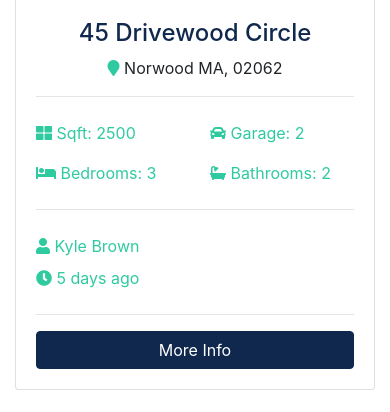
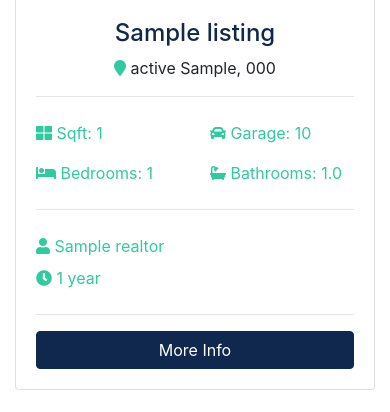
Before and after one commit to shubhangi2803/Django_Project, a Django app: page / in a window 390 px wide. Shown: the part 1194-1606 px from the top of the page. Run offline with Django 3.2, Linux system fonts and the light colour scheme; tables that the repository leaves empty hold one stand-in row (values such as "Sample post"); grey boxes marked "Sample" are stand-in pictures.

Commit message:
made home page and about page dynamic

```diff
--- a/pages/views.py
+++ b/pages/views.py
@@ -1,8 +1,20 @@
 from django.shortcuts import render
 from django.http import HttpResponse
+from listings.models import Listing
+from realtors.models import Realtor
 
 def index(request):
-    return render(request,'pages/index.html')
+    listings = Listing.objects.order_by("-list_date").filter(is_published=True)[:3]
+    context = {
+        'listings': listings
+    }
+    return render(request,'pages/index.html', context)
 
 def about(request):
-    return render(request,'pages/about.html')
+    realtors = Realtor.objects.order_by("-hire_date")
+    mvp_realtors = Realtor.objects.all().filter(is_mvp=True)
+    context = {
+        'realtors': realtors,
+        'mvp_realtors': mvp_realtors
+    }
+    return render(request,'pages/about.html', context)
--- a/realtors/admin.py
+++ b/realtors/admin.py
@@ -2,8 +2,10 @@ from django.contrib import admin
 from .models import Realtor
 
 class RealtorAdmin(admin.ModelAdmin):
-    list_display = ('id', 'name', 'email', 'hire_date')
+    list_display = ('id', 'name', 'email', 'hire_date', 'is_mvp')
     list_display_links = ('id', 'name')
+    list_filter = ('name',)
+    list_editable = ('is_mvp',)
     search_fields = ('name',)
     list_per_page = 25
 
--- a/templates/pages/index.html
+++ b/templates/pages/index.html
@@ -1,4 +1,5 @@
 {% extends 'base.html' %}
+{% load humanize %}
 {% block content %}
 
 <!-- Showcase -->
@@ -130,134 +131,56 @@
     <div class="container">
       <h3 class="text-center mb-3">Latest Listings</h3>
       <div class="row">
-        <!-- Listing 1 -->
+
+        {% if listings %}
+          {% for listing in listings %}
             <div class="col-md-6 col-lg-4 mb-4">
               <div class="card listing-preview">
-            <img class="card-img-top" src="assets/img/homes/home-1.jpg" alt="">
+                <img class="card-img-top" src="{{ listing.photo_main.url }}" alt="">
                 <div class="card-img-overlay">
                   <h2>
-                <span class="badge badge-secondary text-white">$490,000</span>
+                    <span class="badge badge-secondary text-white">₹{{listing.price | intcomma}}</span>
                   </h2>
                 </div>
                 <div class="card-body">
                   <div class="listing-heading text-center">
-                <h4 class="text-primary">45 Drivewood Circle</h4>
+                    <h4 class="text-primary">{{listing.title}}</h4>
                     <p>
-                  <i class="fas fa-map-marker text-secondary"></i> Norwood MA, 02062</p>
+                      <i class="fas fa-map-marker text-secondary"></i> {{listing.state}} {{listing.city}}, {{listing.zipcode}}</p>
                   </div>
                   <hr>
                   <div class="row py-2 text-secondary">
                     <div class="col-6">
-                  <i class="fas fa-th-large"></i> Sqft: 2500</div>
+                      <i class="fas fa-th-large"></i> Sqft: {{listing.sqft}}</div>
                     <div class="col-6">
-                  <i class="fas fa-car"></i> Garage: 2</div>
+                      <i class="fas fa-car"></i> Garage: {{listing.garage}}</div>
                   </div>
                   <div class="row py-2 text-secondary">
                     <div class="col-6">
-                  <i class="fas fa-bed"></i> Bedrooms: 3</div>
+                      <i class="fas fa-bed"></i> Bedrooms: {{listing.bedrooms}}</div>
                     <div class="col-6">
-                  <i class="fas fa-bath"></i> Bathrooms: 2</div>
+                      <i class="fas fa-bath"></i> Bathrooms: {{listing.bathrooms}}</div>
                   </div>
                   <hr>
                   <div class="row py-2 text-secondary">
                     <div class="col-6">
-                  <i class="fas fa-user"></i> Kyle Brown</div>
+                      <i class="fas fa-user"></i> {{listing.realtor}}</div>
                   </div>
                   <div class="row text-secondary pb-2">
                     <div class="col-6">
-                  <i class="fas fa-clock"></i> 5 days ago</div>
+                      <i class="fas fa-clock"></i> {{listing.list_date | timesince}}</div>
                   </div>
                   <hr>
-              <a href="listing.html" class="btn btn-primary btn-block">More Info</a>
+                  <a href="{% url 'listing' listing.id %}" class="btn btn-primary btn-block">More Info</a>
                 </div>
               </div>
             </div>
-
-        <!-- Listing 2 -->
-        <div class="col-md-6 col-lg-4 mb-4">
-          <div class="card listing-preview">
-            <img class="card-img-top" src="assets/img/homes/home-2.jpg" alt="">
-            <div class="card-img-overlay">
-              <h2>
-                <span class="badge badge-secondary text-white">$550,000</span>
-              </h2>
+          {% endfor %}
+        {% else %}
+          <div class="col-md-12">
+            <p>No Listings Available</p>
           </div>
-            <div class="card-body">
-              <div class="listing-heading text-center">
-                <h4 class="text-primary">18 Jefferson Lane</h4>
-                <p>
-                  <i class="fas fa-map-marker text-secondary"></i> Woburn MA, 01801</p>
-              </div>
-              <hr>
-              <div class="row py-2 text-secondary">
-                <div class="col-6">
-                  <i class="fas fa-th-large"></i> Sqft: 3200</div>
-                <div class="col-6">
-                  <i class="fas fa-car"></i> Garage: 1</div>
-              </div>
-              <div class="row py-2 text-secondary">
-                <div class="col-6">
-                  <i class="fas fa-bed"></i> Bedrooms: 4</div>
-                <div class="col-6">
-                  <i class="fas fa-bath"></i> Bathrooms: 2.5</div>
-              </div>
-              <hr>
-              <div class="row py-2 text-secondary">
-                <div class="col-6">
-                  <i class="fas fa-user"></i> Mark Hudson</div>
-              </div>
-              <div class="row text-secondary pb-2">
-                <div class="col-6">
-                  <i class="fas fa-clock"></i> 5 days ago</div>
-              </div>
-              <hr>
-              <a href="listing.html" class="btn btn-primary btn-block">More Info</a>
-            </div>
-          </div>
-        </div>
-
-        <!-- Listing 3 -->
-        <div class="col-md-6 col-lg-4 mb-4">
-          <div class="card listing-preview">
-            <img class="card-img-top" src="assets/img/homes/home-3.jpg" alt="">
-            <div class="card-img-overlay">
-              <h2>
-                <span class="badge badge-secondary text-white">$580,000</span>
-              </h2>
-            </div>
-            <div class="card-body">
-              <div class="listing-heading text-center">
-                <h4 class="text-primary">187 Woodrow Street</h4>
-                <p>
-                  <i class="fas fa-map-marker text-secondary"></i> Salem MA, 01915</p>
-              </div>
-              <hr>
-              <div class="row py-2 text-secondary">
-                <div class="col-6">
-                  <i class="fas fa-th-large"></i> Sqft: 3107</div>
-                <div class="col-6">
-                  <i class="fas fa-car"></i> Garage: 0</div>
-              </div>
-              <div class="row py-2 text-secondary">
-                <div class="col-6">
-                  <i class="fas fa-bed"></i> Bedrooms: 4</div>
-                <div class="col-6">
-                  <i class="fas fa-bath"></i> Bathrooms: 3</div>
-              </div>
-              <hr>
-              <div class="row py-2 text-secondary">
-                <div class="col-6">
-                  <i class="fas fa-user"></i> Mark Hudson</div>
-              </div>
-              <div class="row text-secondary pb-2">
-                <div class="col-6">
-                  <i class="fas fa-clock"></i> 5 days ago</div>
-              </div>
-              <hr>
-              <a href="listing.html" class="btn btn-primary btn-block">More Info</a>
-            </div>
-          </div>
-        </div>
+        {% endif %}
 
       </div>
     </div>
```
Also changed, not shown: templates/pages/about.html (+18 -29 lines). Lines whose indentation alone changed are shown as unchanged.
